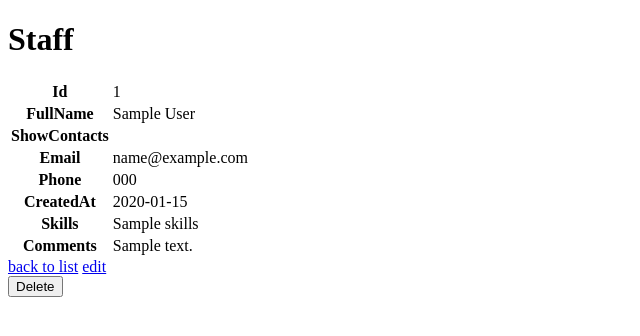
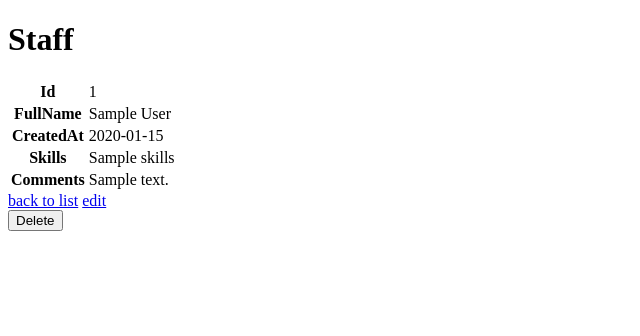
Before and after one commit to DmytroTy/lektorium, a Symfony app: template templates/staff/show.html.twig in a window 1280 px wide. Shown: the top 336 px of the page, without its empty margins (0-640 px from the left). Run offline with Twig, Linux system fonts and the light colour scheme; the template is opened without the code that fills it: most values are stand-ins (such as "Sample title", 1, 10 or a date in 2020); some libraries are stand-ins or nearby versions.

Commit message:
Fix template

```diff
--- a/src/Form/StaffType.php
+++ b/src/Form/StaffType.php
@@ -69,10 +69,10 @@ class StaffType extends AbstractType
             $form
                 ->add('email')
                 ->add('phone');
-        } else {
+        } /*else {
             unset($user['email']);
             unset($user['phone']);
             $event->setData($user);
-        }
+        }*/
     }
 }
--- a/templates/staff/show.html.twig
+++ b/templates/staff/show.html.twig
@@ -15,10 +15,7 @@
                 <th>FullName</th>
                 <td>{{ staff.fullName }}</td>
             </tr>
-            <tr>
-                <th>ShowContacts</th>
-                <td>{{ staff.showContacts }}</td>
-            </tr>
+            {% if staff.showContacts %}
                 <tr>
                     <th>Email</th>
                     <td>{{ staff.email }}</td>
@@ -27,6 +24,7 @@
                     <th>Phone</th>
                     <td>{{ staff.phone }}</td>
                 </tr>
+            {% endif %}
             <tr>
                 <th>CreatedAt</th>
                 <td>{{ staff.createdAt ? staff.createdAt|date('Y-m-d') : '' }}</td>
```
Lines whose indentation alone changed are shown as unchanged.
